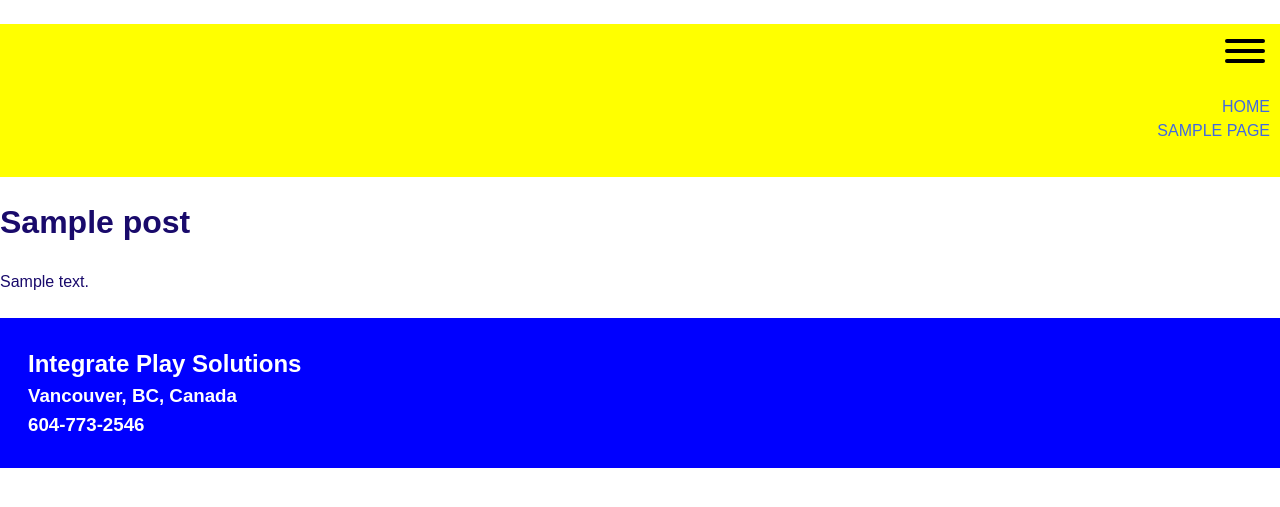
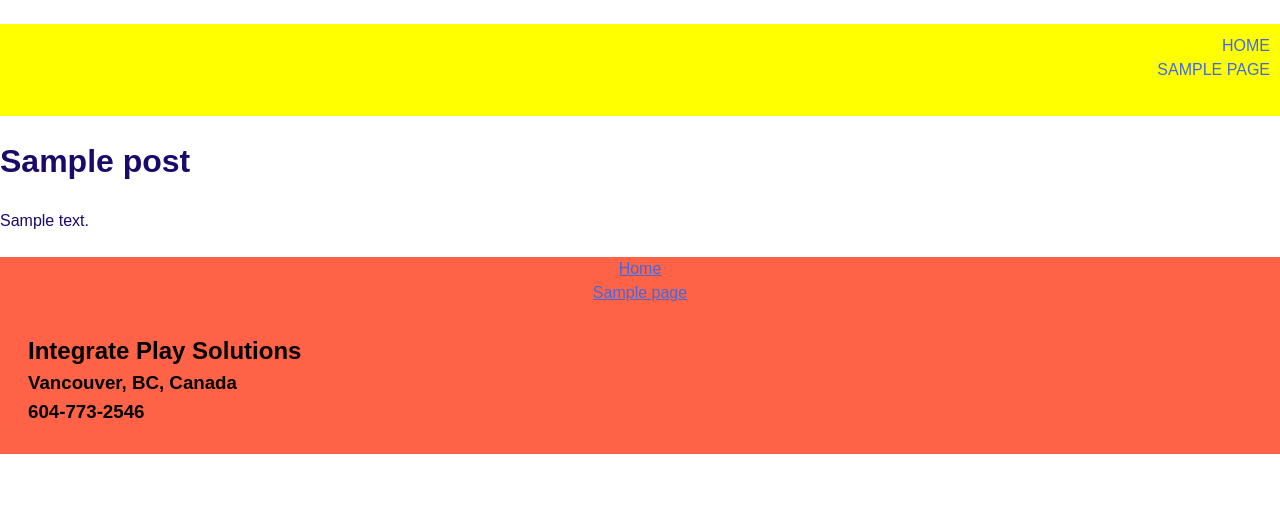
Before and after one commit to redacademy/play-winter-2018, a WordPress theme: template themes/integrate-play/page.php in a window 1280 px wide. Shown: the top 507 px of the page. Run offline with PHP 8.4 and a stand-in for WordPress, Linux system fonts and the light colour scheme; the site name, menu and one post (Sample post) are stand-ins, and other content is empty; some libraries are stand-ins or nearby versions.

Commit message:
added more styling to footer.scss

```diff
--- a/themes/integrate-play/footer.php
+++ b/themes/integrate-play/footer.php
@@ -10,12 +10,17 @@
 			</div><!-- #content -->
 
 			<footer id="colophon" class="site-footer" role="contentinfo">
+				<nav id="navigation">
+						<?php wp_nav_menu( array( 'theme_location' => 'primary', 'menu_id' => 'primary-menu' ) ); ?>
+				</nav>
+
 				<div class="site-info">
 					<h2>Integrate Play Solutions</h2>
 					<h3>Vancouver, BC, Canada</h3>
 					<h3>604-773-2546</h3>
 				</div><!-- .site-info -->
-			</footer><!-- #colophon -->
+
+				</footer><!-- #colophon -->
 		</div><!-- #page -->
 		<?php wp_footer(); ?>
 
--- a/themes/integrate-play/header.php
+++ b/themes/integrate-play/header.php
@@ -28,13 +28,13 @@
 				</div><!-- .site-branding -->
 
 				<nav id="site-navigation" class="main-navigation" role="navigation">
-					<button class="menu-toggle" aria-controls="primary-menu" aria-expanded="false"><?php esc_html( 'Primary Menu' ); ?></button>
+					<!-- <button class="menu-toggle" aria-controls="primary-menu" aria-expanded="false"><?php esc_html( 'Primary Menu' ); ?></button> -->
 
 
 
 
 
-							<button class="hamburger hamburger--elastic" type="button" aria-label="Menu" aria-controls="navigation">
+							<button class="menu-toggle hamburger hamburger--elastic"  aria-controls="primary-menu" aria-expanded="false" type="button" aria-label="Menu" aria-controls="navigation">
   							<span class="hamburger-box">
 									<span class="hamburger-inner"></span>
 								</span>
--- a/themes/integrate-play/sass/_footer.scss
+++ b/themes/integrate-play/sass/_footer.scss
@@ -1,9 +1,20 @@
 /* Footer */
 
 .site-footer {
-  background-color: blue;
-  height: 150px;
-  color: white;
+  background-color: tomato;
+  height: auto;
+  color: black;
+  padding: 0px;
+
+  #primary-menu {
+    padding: 0px;
+  }
+
+  ul {
+    text-align: center;
+    list-style: none;
+    margin: 0px;
+  }
 
   .site-info {
     width: auto;
@@ -11,6 +22,7 @@
 
   h2, h3 {
     margin: 0px;
+    text-align: center;
     }
   }
 }
--- a/themes/integrate-play/style.css
+++ b/themes/integrate-play/style.css
@@ -227,9 +227,16 @@ th {
 --------------------------------------------------------------*/
 /* Footer */
 .site-footer {
-  background-color: blue;
-  height: 150px;
-  color: white; }
+  background-color: tomato;
+  height: auto;
+  color: black;
+  padding: 0px; }
+  .site-footer #primary-menu {
+    padding: 0px; }
+  .site-footer ul {
+    text-align: center;
+    list-style: none;
+    margin: 0px; }
   .site-footer .site-info {
     width: auto;
     padding: 1.75rem; }
```
